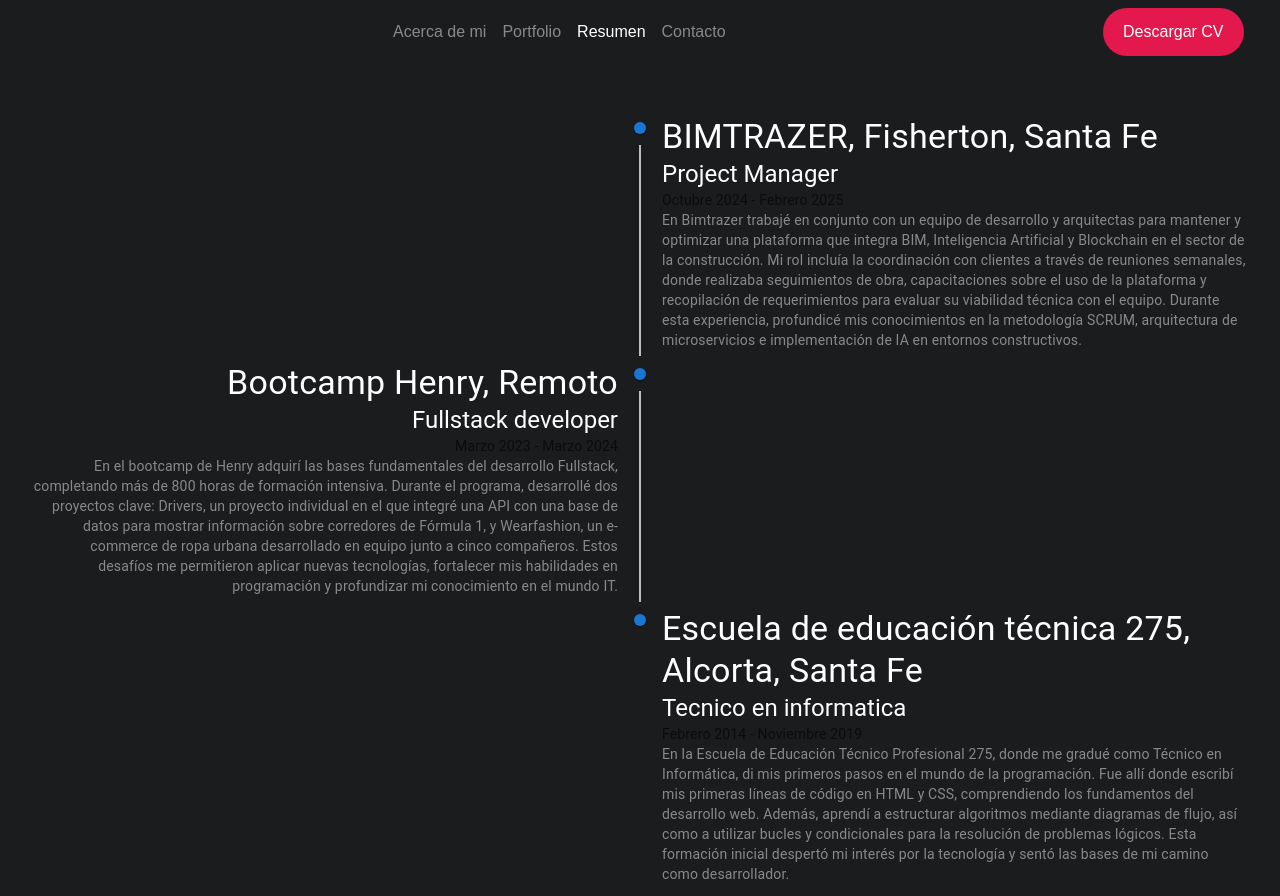
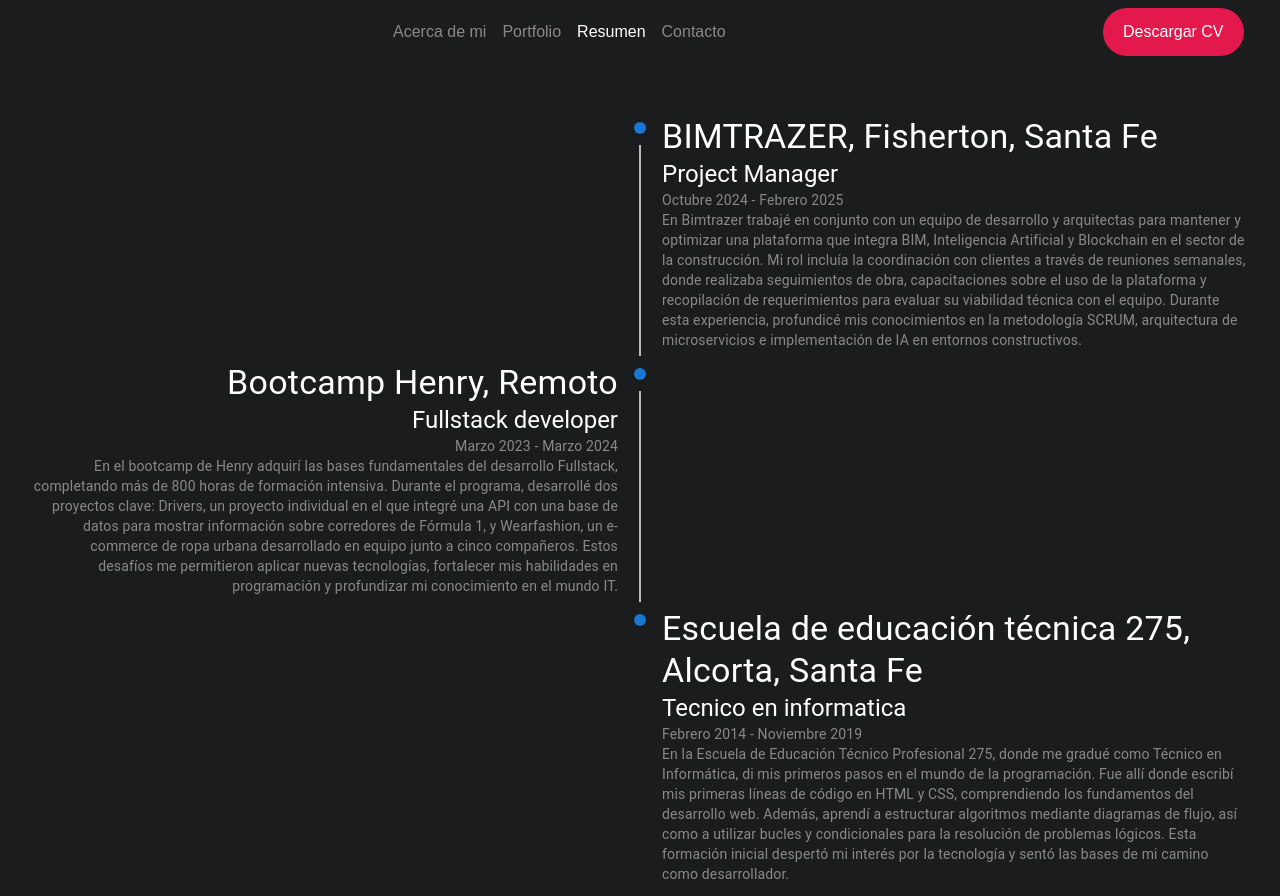
Before and after one commit to alejoborracci21/Portfolio-next.js, a Next.js app: page /resume in a window 1280 px wide. Built offline with nearby package versions, Linux system fonts and the light colour scheme.

Commit message:
date text white

```diff
--- a/src/app/components/experience/experience.tsx
+++ b/src/app/components/experience/experience.tsx
@@ -25,7 +25,7 @@
           <TimelineContent>
             <Typography variant="h4" className="text-white mb-2">{job.name}</Typography>
             <Typography variant="h5" className="text-white mb-2"> {job.position}</Typography>
-            <Typography variant="body2" color="textSecondary" className="text-[#898989] mb-2">{job.date}</Typography>
+            <Typography variant="body2" className="text-[#898989] mb-2">{job.date}</Typography>
             <Typography variant="body2" className="text-[#898989]">{job.description}</Typography>
           </TimelineContent>
         </TimelineItem>
```
